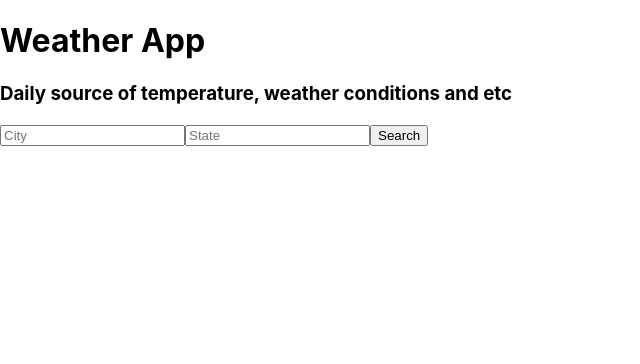
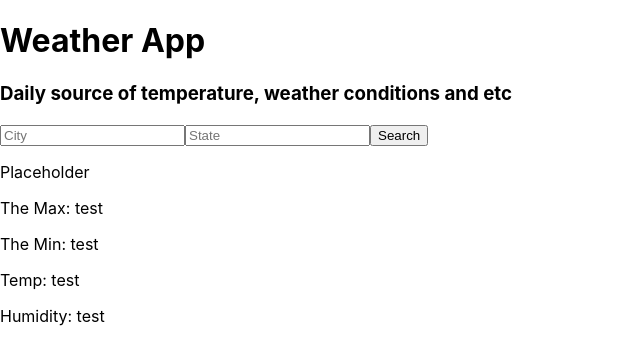
Before and after one commit to dpflr0714/Weather-App-React, a React (Create React App) app: page / in a window 1280 px wide. Shown: the top 364 px of the page, without its empty margins (0-640 px from the left). Built offline with nearby package versions, Linux system fonts and the light colour scheme.

Commit message:
Added API call function and displaying the temperature of desired city

```diff
--- a/src/App.js
+++ b/src/App.js
@@ -2,7 +2,7 @@ import React from 'react'
 import Form from "./Form"
 
 const apiKey = "b2dc6d0fb2c25c99d7b90a281b8cedd3"
-
+// api.openweathermap.org/data/2.5/weather?q=Seoul&appid=b2dc6d0fb2c25c99d7b90a281b8cedd3
 // handleSubmit(){
 //   return (
 //     <form onSubmit={this.}>
@@ -21,7 +21,11 @@ class WeatherApp extends React.Component{
       isLoaded: false,
       items: [],
       state: "",
-      city: ""
+      city: "Placeholder",
+      maxTemp: "test",
+      minTemp: "test",
+      temp: "test",
+      humidity: "test"
     }
   }
 
@@ -31,10 +35,26 @@ class WeatherApp extends React.Component{
     })
   }
 
+
   getWeather = (event) => {
+    let obj;
     event.preventDefault(); //this stops from the page from reloading everytime you submit the search
-    alert(this.state.city + ", " + this.state.state)
+
+
+    let response = fetch(`http://api.openweathermap.org/data/2.5/weather?q=${this.state.city}&appid=${apiKey}`)
+      .then(response => response.json())
+      .then(data => obj = data)
+      .then(() =>
+      this.setState({
+        maxTemp : obj.main.temp_max,
+        minTemp: obj.main.temp_min,
+        temp: obj.main.temp,
+        humidity : obj.main.humidity
+      }, console.log(obj.main)))
+      .then(console.log(this.state.maxTemp))
+     // .then(() => console.log(this.state.maxTemp))
   }
+//temp, temp_max, temp_min, humidity
 
   componentDidMount(){
   }
@@ -52,6 +72,10 @@ class WeatherApp extends React.Component{
                     <input type="text" placeholder="State" name="state" onChange={this.handleInputChanged}/>
                    <button onClick={this.getWeather}>Search</button>
                    <p>{this.state.city} {this.state.state}</p>
+                   <p>The Max: {this.state.maxTemp}</p>
+                   <p>The Min: {this.state.minTemp}</p>
+                   <p>Temp: {this.state.maxTemp}</p>
+                   <p>Humidity: {this.state.maxTemp}</p>
                 </form>
             </div>
         </div>
@@ -59,59 +83,4 @@ class WeatherApp extends React.Component{
   }
 }
 
-
-// class WeatherApp extends React.Component {
-//     constructor(props){
-//       super(props)
-//       this.state={
-//         error: null,
-//         isLoaded: false,
-//         items: []
-//       };
-//     }
-
-//     componentDidMount(){
-//       fetch('api.openweathermap.org/data/2.5/weather?q={city name},{state code}&appid={API key}')
-//       .then(res => res.json()) //I think this formats the file into json?
-//       .then(
-//         (result) => {
-//           this.setState({
-//             isLoaded : true,
-//             items: result.items
-//           });
-//         },
-
-//         (error) => {
-//           this.setState({
-//             isLoaded: true,
-//             error
-//           });
-//         }
-
-//       )
-//     }
-
-//     render(){
-//       const {error, isLoaded, items} = this.state;
-//       if(error){
-//         return <div>
-//           Error: {error.message}
-//         </div>
-//       } else if (!isLoaded) {
-//         return <div>Loading...</div>
-//       } else {
-//         return (
-//           <ul>
-//             {items.map(item => (
-//               <li key={item.id}>
-//                 {item.name} {item.price}
-//               </li>
-//             ))}
-//           </ul>
-//         )
-//       }
-//     }
-
-// }
-
 export default WeatherApp;
```
